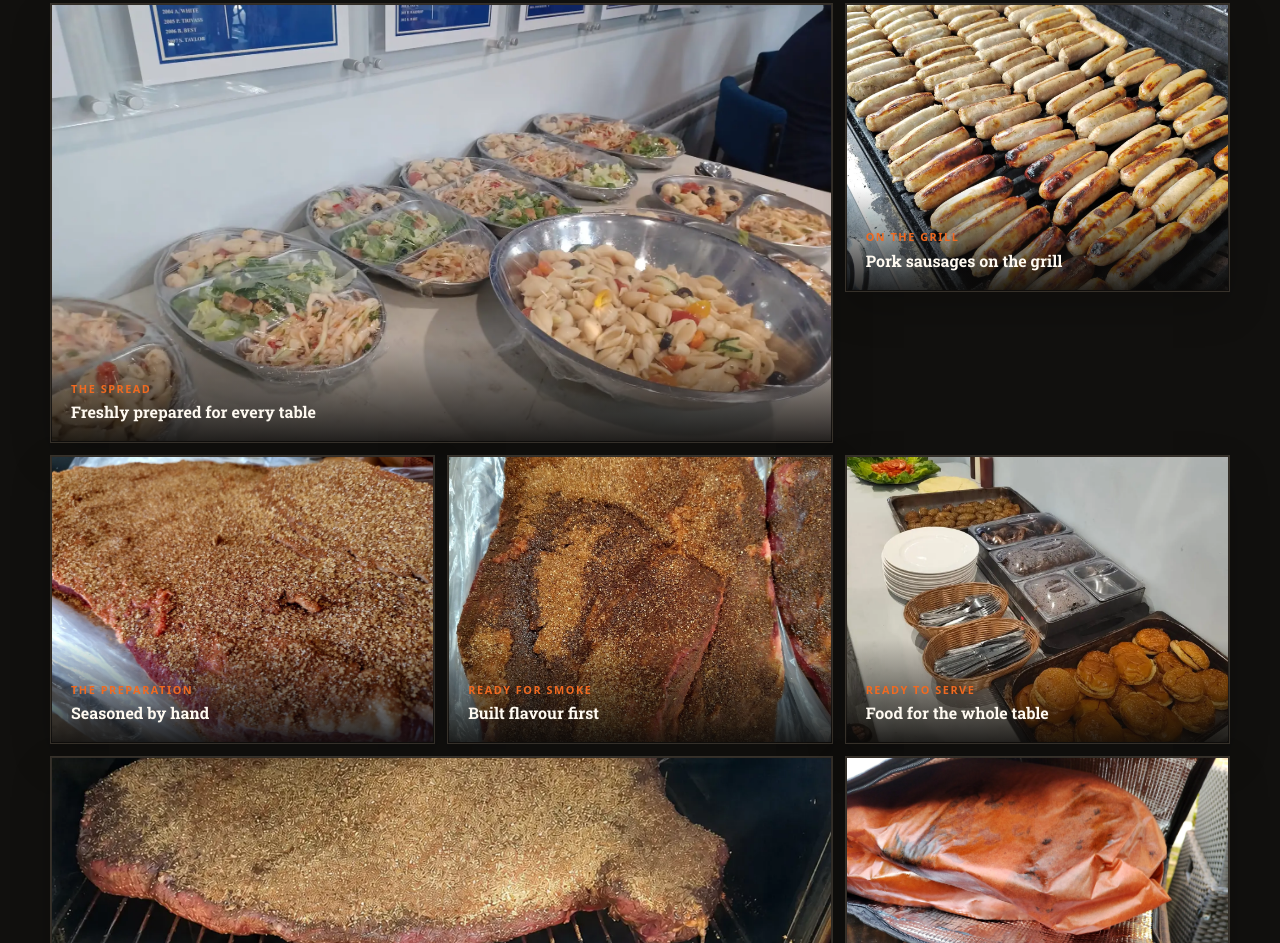
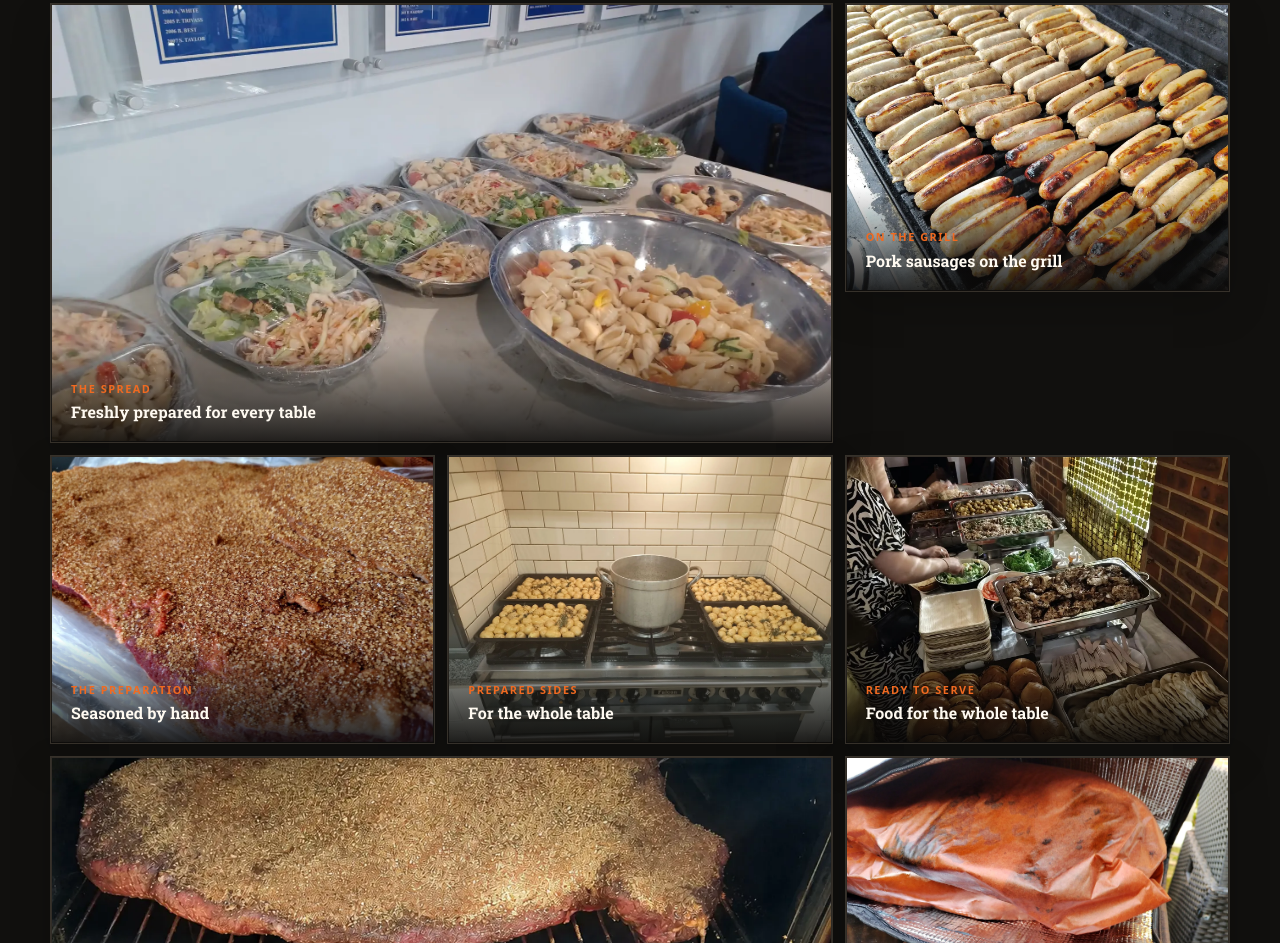
Before and after one commit to stephanbuys1975-beep/buysbraais-website, a website: page gallery/index.html in a window 1280 px wide. Shown: the part 378-1321 px from the top of the page. Drawn offline with nearby package versions, Linux system fonts and the light colour scheme.

Commit message:
Add new catering photos

```diff
--- a/gallery/index.html
+++ b/gallery/index.html
@@ -82,8 +82,8 @@
           </figure>
 
           <figure class="gallery-live-tile brisket-ready">
-            <img src="../assets/photos/img-20260801-104628-hdr-cleaned.webp" alt="Large seasoned brisket ready for slow smoking" loading="lazy" decoding="async">
-            <figcaption><span>Ready for smoke</span><strong>Built flavour first</strong></figcaption>
+            <img src="../assets/photos/potatoes-with-thyme-20261008.webp" alt="Trays of potatoes with fresh thyme prepared for a catered event" loading="lazy" decoding="async">
+            <figcaption><span>Prepared sides</span><strong>For the whole table</strong></figcaption>
           </figure>
 
           <figure class="gallery-live-tile gallery-feature smoker-cook">
@@ -92,7 +92,7 @@
           </figure>
 
           <figure class="gallery-live-tile serving-table">
-            <img src="../assets/photos/event-serving-table.webp" alt="Catered food arranged and ready to serve at a Buys Braai’s event" loading="lazy" decoding="async">
+            <img src="../assets/photos/event-buffet-20261008.webp" alt="Buffet spread of chicken, salads, bread rolls and flatbreads ready to serve at a catered event" loading="lazy" decoding="async">
             <figcaption><span>Ready to serve</span><strong>Food for the whole table</strong></figcaption>
           </figure>
 
```
Also changed, not shown: catering/index.html (+1 -1 lines), assets/photos/event-buffet-20261008.webp (added), assets/photos/potatoes-with-thyme-20261008.webp (added).
